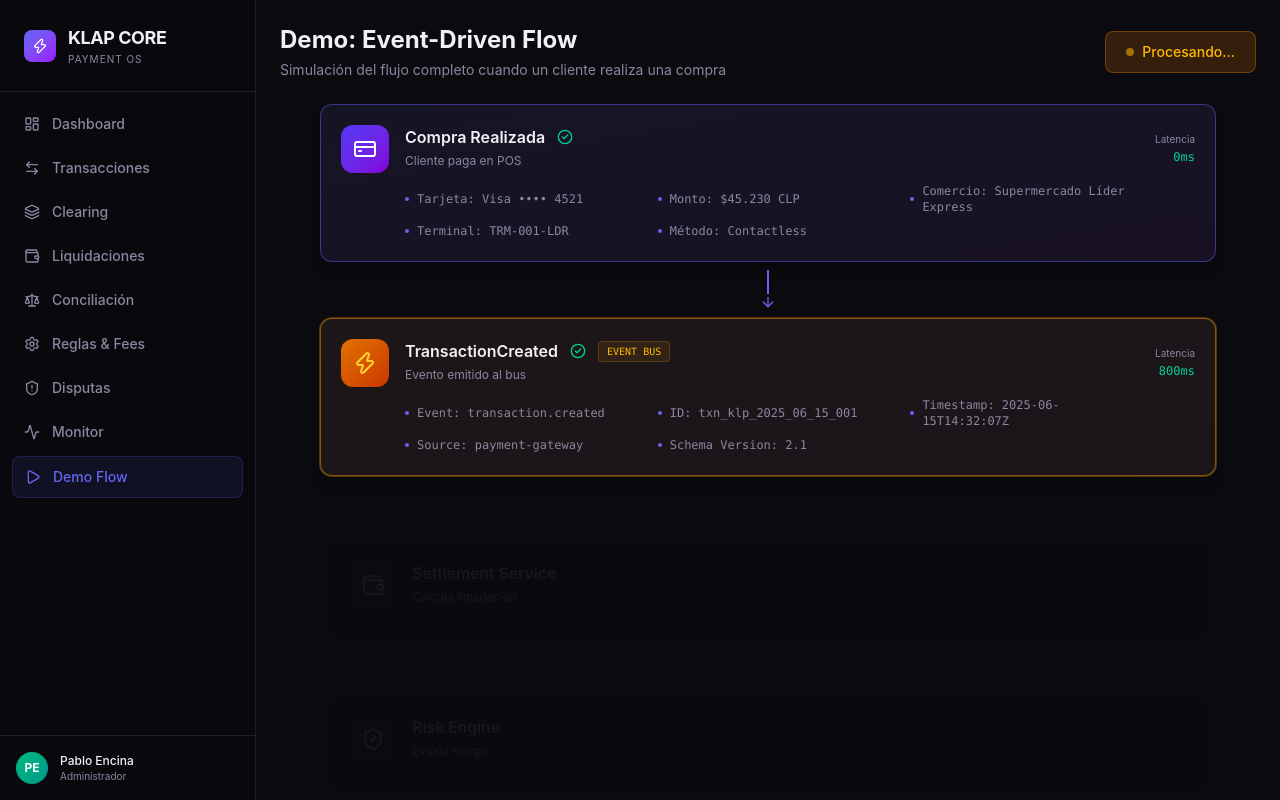
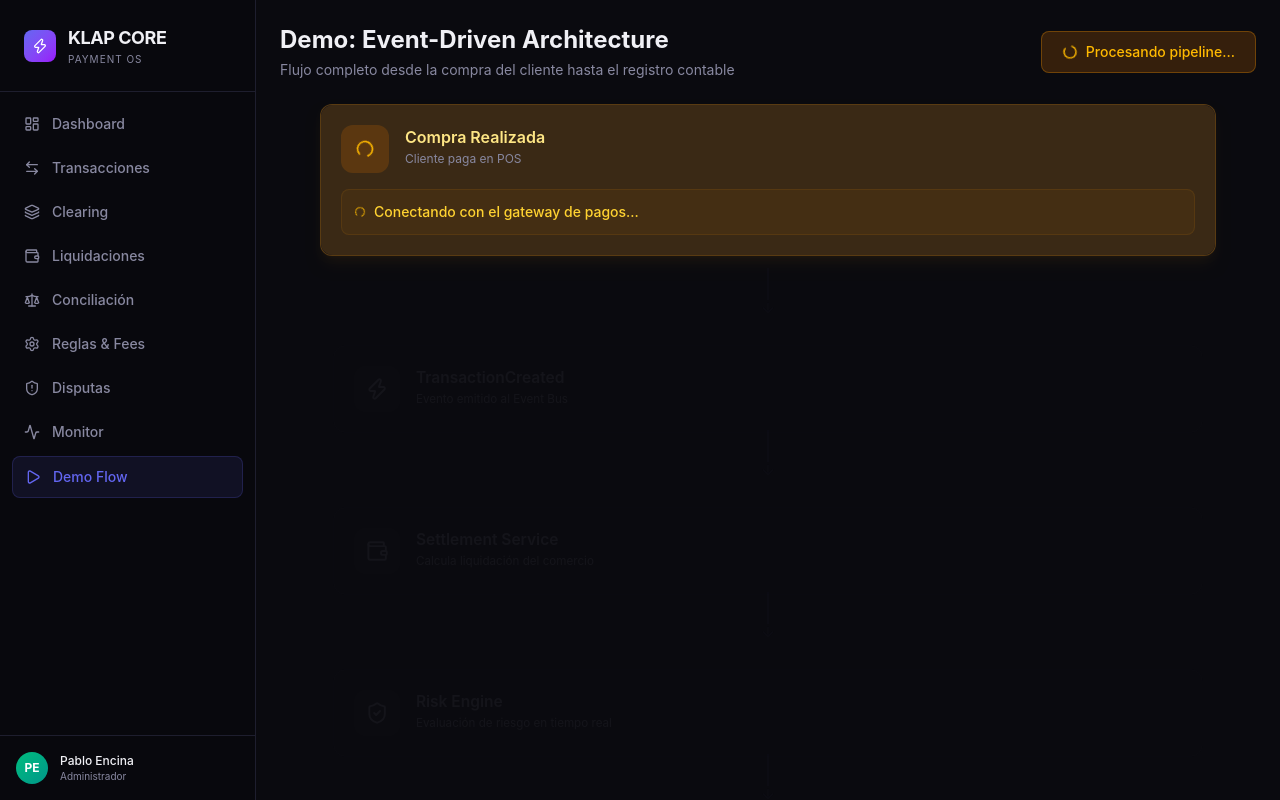
Before and after one commit to pdencina/ClearingOps, a Next.js app: page /demo in a window 1280 px wide. Both pictures are taken after a click on the button "Iniciar Demo". Shown: the top 800 px of the page. Built offline with nearby package versions, Linux system fonts and the light colour scheme.

Commit message:
Cambios 23

```diff
--- a/src/components/demo-flow-client.tsx
+++ b/src/components/demo-flow-client.tsx
@@ -17,6 +17,7 @@ import {
   CheckCircle2,
   ArrowDown,
   RotateCcw,
+  Loader2,
 } from 'lucide-react'
 
 interface EventStep {
@@ -27,8 +28,9 @@ interface EventStep {
   color: string
   bgColor: string
   borderColor: string
+  explanation: string
   details: string[]
-  delay: number
+  processingMessage: string
 }
 
 const EVENT_STEPS: EventStep[] = [
@@ -40,163 +42,201 @@ const EVENT_STEPS: EventStep[] = [
     color: 'text-white',
     bgColor: 'bg-gradient-to-br from-indigo-600 to-purple-700',
     borderColor: 'border-indigo-500/50',
+    explanation: 'Un cliente acerca su tarjeta Visa al terminal contactless del comercio. El POS envía la solicitud de autorización al gateway de KLAP. El emisor aprueba la transacción y retorna un código de autorización. KLAP registra la transacción y emite un evento al bus de mensajes.',
+    processingMessage: 'Conectando con el gateway de pagos...',
     details: [
       'Tarjeta: Visa •••• 4521',
       'Monto: $45.230 CLP',
       'Comercio: Supermercado Líder Express',
-      'Terminal: TRM-001-LDR',
-      'Método: Contactless',
+      'Terminal: TRM-001-LDR (Verifone P400)',
+      'Método: Contactless NFC',
+      'Auth Code: A00001',
     ],
-    delay: 0,
   },
   {
     id: 'event',
     label: 'TransactionCreated',
-    sublabel: 'Evento emitido al bus',
+    sublabel: 'Evento emitido al Event Bus',
     icon: Zap,
     color: 'text-amber-300',
     bgColor: 'bg-gradient-to-br from-amber-600 to-orange-700',
     borderColor: 'border-amber-500/50',
+    explanation: 'KLAP publica el evento "transaction.created" en el bus de mensajes. Este evento contiene toda la información de la transacción y es consumido por múltiples microservicios de forma asíncrona. Cada servicio suscrito recibe una copia independiente del evento para procesarlo según su responsabilidad.',
+    processingMessage: 'Publicando evento al message bus...',
     details: [
       'Event: transaction.created',
       'ID: txn_klp_2025_06_15_001',
-      'Timestamp: 2025-06-15T14:32:07Z',
+      'Timestamp: 2025-06-15T14:32:07.342Z',
       'Source: payment-gateway',
       'Schema Version: 2.1',
+      'Subscribers: 6 servicios',
     ],
-    delay: 800,
   },
   {
     id: 'settlement',
     label: 'Settlement Service',
-    sublabel: 'Calcula liquidación',
+    sublabel: 'Calcula liquidación del comercio',
     icon: Wallet,
     color: 'text-emerald-300',
     bgColor: 'bg-gradient-to-br from-emerald-600 to-teal-700',
     borderColor: 'border-emerald-500/50',
+    explanation: 'El servicio de liquidación recibe el evento y calcula cuánto se le pagará al comercio. Aplica la regla de comisión correspondiente (Visa Crédito = 2.2%), calcula el IVA sobre la comisión, suma retenciones fiscales si aplican, y determina el monto neto que recibirá el comercio en su próxima liquidación (T+1).',
+    processingMessage: 'Calculando comisiones y neto a liquidar...',
     details: [
       'Monto Bruto: $45.230',
-      'Comisión (2.2%): -$995',
-      'IVA Comisión: -$189',
-      'Neto a liquidar: $44.046',
-      'Fecha liquidación: T+1',
+      'Regla aplicada: Visa Crédito 2.2%',
+      'Comisión: -$995,06',
+      'IVA Comisión (19%): -$189,06',
+      'Retención: $0 (no aplica)',
+      'Neto a liquidar: $44.045,88',
+      'Fecha pago: 2025-06-16 (T+1)',
+      'Batch: settlement_batch_20250615',
     ],
-    delay: 600,
   },
   {
     id: 'risk',
     label: 'Risk Engine',
-    sublabel: 'Evalúa riesgo',
+    sublabel: 'Evaluación de riesgo en tiempo real',
     icon: ShieldCheck,
     color: 'text-blue-300',
     bgColor: 'bg-gradient-to-br from-blue-600 to-cyan-700',
     borderColor: 'border-blue-500/50',
+    explanation: 'El motor de riesgo analiza la transacción contra múltiples reglas y modelos. Verifica la velocidad de transacciones del tarjetahabiente, compara el monto contra su patrón habitual, valida la ubicación geográfica, y asigna un score de riesgo. Si el score supera el umbral, puede disparar alertas o bloqueos automáticos.',
+    processingMessage: 'Evaluando reglas de riesgo y velocity checks...',
     details: [
-      'Risk Score: 12/100 (Low)',
-      'Velocity Check: OK',
-      'Amount Check: Normal range',
-      'Merchant History: Trusted',
-      'Decision: APPROVE',
+      'Risk Score: 12/100 (Bajo)',
+      'Velocity: 2 txns en 24h → OK',
+      'Amount Pattern: Dentro de rango normal',
+      'Merchant Trust Level: Alto (3+ años)',
+      'Geographic: Santiago, CL → Match con historial',
+      'Card Status: Vigente, sin alertas',
+      'Decisión: ✅ APPROVE — Sin acción requerida',
     ],
-    delay: 400,
   },
   {
     id: 'fraud',
     label: 'Fraud Detection',
-    sublabel: 'Análisis antifraude',
+    sublabel: 'Análisis antifraude con ML',
     icon: ShieldAlert,
     color: 'text-rose-300',
     bgColor: 'bg-gradient-to-br from-rose-600 to-pink-700',
     borderColor: 'border-rose-500/50',
+    explanation: 'El sistema antifraude ejecuta un modelo de machine learning entrenado con millones de transacciones. Analiza patrones como la huella digital del dispositivo, la geolocalización, el comportamiento del tarjetahabiente, y compara contra patrones de fraude conocidos. Si detecta anomalías, puede marcar la transacción para revisión manual.',
+    processingMessage: 'Ejecutando modelo ML de detección de fraude...',
     details: [
-      'ML Model: v3.2.1',
-      'Pattern Match: None',
-      'Device Fingerprint: Verified',
-      'Geolocation: Santiago, CL ✓',
-      'Result: NO FRAUD DETECTED',
+      'Modelo: FraudNet v3.2.1 (accuracy 99.7%)',
+      'Device Fingerprint: fp_a8c3...verified',
+      'IP Geolocation: Santiago, CL (match)',
+      'Behavioral Pattern: Consistente',
+      'Known Fraud Patterns: 0 matches',
+      'Card-Not-Present Risk: N/A (presencial)',
+      'Resultado: ✅ NO FRAUD — Confianza 98.3%',
     ],
-    delay: 500,
   },
   {
     id: 'reporting',
     label: 'Reporting Service',
-    sublabel: 'Registra en analytics',
+    sublabel: 'Actualiza analytics y dashboards',
     icon: BarChart3,
     color: 'text-violet-300',
     bgColor: 'bg-gradient-to-br from-violet-600 to-purple-700',
     borderColor: 'border-violet-500/50',
+    explanation: 'El servicio de reporting agrega la transacción a las métricas en tiempo real. Actualiza el volumen diario, la distribución por marca y medio de pago, las estadísticas por comercio, y alimenta los dashboards operacionales. Esto permite que el equipo de operaciones vea la actividad en tiempo real.',
+    processingMessage: 'Actualizando métricas y dashboards en tiempo real...',
     details: [
-      'Dashboard: Updated',
-      'Daily Volume: +$45.230',
-      'Merchant Stats: Refreshed',
-      'Brand Split: Visa +1',
-      'Category: Retail/Supermarket',
+      'Volumen diario: +$45.230 → Total: $12.8M',
+      'Transacciones hoy: +1 → Total: 3.247',
+      'Visa split: 58.2% (+0.01%)',
+      'Merchant ranking: Líder #1 por volumen',
+      'Categoría: Retail → 42% del total',
+      'Tasa aprobación: 94.8% (estable)',
+      'Dashboard: ✅ Actualizado en real-time',
     ],
-    delay: 300,
   },
   {
     id: 'notification',
     label: 'Notification Service',
-    sublabel: 'Notifica al comercio',
+    sublabel: 'Notifica al comercio y stakeholders',
     icon: Bell,
     color: 'text-sky-300',
     bgColor: 'bg-gradient-to-br from-sky-600 to-blue-700',
     borderColor: 'border-sky-500/50',
+    explanation: 'El servicio de notificaciones informa al comercio que la transacción fue procesada exitosamente. Envía un webhook con el detalle al sistema del comercio, opcionalmente un SMS al dueño, y registra la entrega. Si el comercio tiene configurados alertas por monto, también evalúa si debe enviar una notificación especial.',
+    processingMessage: 'Enviando webhook y notificaciones al comercio...',
     details: [
-      'Channel: Webhook POST',
-      'URL: merchant.api/webhooks',
-      'Payload: transaction.completed',
-      'SMS: +56 9 8765 4321',
-      'Status: DELIVERED ✓',
+      'Webhook: POST https://api.lider.cl/klap/webhook',
+      'Payload: { event: "transaction.completed" }',
+      'Response: 200 OK (145ms)',
+      'SMS: No configurado para este monto',
+      'Email: Resumen diario programado 18:00',
+      'Push: App Comercio → Notificación enviada',
+      'Delivery Status: ✅ CONFIRMED',
     ],
-    delay: 350,
   },
   {
     id: 'accounting',
     label: 'Accounting Service',
-    sublabel: 'Registra contablemente',
+    sublabel: 'Registro contable y fiscal',
     icon: Calculator,
     color: 'text-orange-300',
     bgColor: 'bg-gradient-to-br from-orange-600 to-red-700',
     borderColor: 'border-orange-500/50',
+    explanation: 'El servicio contable registra la transacción en el libro mayor de KLAP. Crea los asientos contables correspondientes: débito a la cuenta por pagar del comercio, crédito al revenue por comisión, y el registro del IVA asociado. Esto mantiene la trazabilidad fiscal completa y permite la conciliación automática posterior.',
+    processingMessage: 'Registrando asientos contables y fiscales...',
     details: [
-      'Ledger Entry: #ACT-2025-84721',
-      'Debit: Cta Merchant Payable',
-      'Credit: Cta Revenue',
-      'Tax Record: IVA $189',
-      'Reconciliation: Pending T+1',
+      'Asiento: #ACT-2025-084721',
+      'Débito: Cuentas por Pagar Merchant → $44.046',
+      'Crédito: Revenue Comisiones → $995',
+      'Crédito: IVA Débito Fiscal → $189',
+      'Centro de costo: CC-ACQUIRING-001',
+      'Periodo fiscal: Junio 2025',
+      'Conciliación: Pendiente T+1 con banco',
+      'Estado: ✅ Registrado en ledger',
     ],
-    delay: 450,
   },
 ]
 
 export function DemoFlowClient() {
   const [activeSteps, setActiveSteps] = useState<string[]>([])
+  const [processingStep, setProcessingStep] = useState<string | null>(null)
   const [isRunning, setIsRunning] = useState(false)
   const [isComplete, setIsComplete] = useState(false)
 
   const runDemo = useCallback(() => {
     setActiveSteps([])
+    setProcessingStep(null)
     setIsRunning(true)
     setIsComplete(false)
 
     let totalDelay = 0
     EVENT_STEPS.forEach((step, index) => {
-      totalDelay += step.delay + 700
+      // Show "processing" state first
+      const processingDelay = totalDelay + 500
       setTimeout(() => {
+        setProcessingStep(step.id)
+      }, processingDelay)
+
+      // Then reveal the full step after a pause
+      const revealDelay = processingDelay + 2500
+      setTimeout(() => {
+        setProcessingStep(null)
         setActiveSteps(prev => [...prev, step.id])
+
         if (index === EVENT_STEPS.length - 1) {
           setTimeout(() => {
             setIsRunning(false)
             setIsComplete(true)
-          }, 500)
+          }, 1000)
         }
-      }, totalDelay)
+      }, revealDelay)
+
+      totalDelay = revealDelay + 800
     })
   }, [])
 
   const reset = useCallback(() => {
     setActiveSteps([])
+    setProcessingStep(null)
     setIsRunning(false)
     setIsComplete(false)
   }, [])
@@ -204,8 +244,8 @@ export function DemoFlowClient() {
   return (
     <div className="space-y-6 animate-fade-in">
       <PageHeader
-        title="Demo: Event-Driven Flow"
-        description="Simulación del flujo completo cuando un cliente realiza una compra"
+        title="Demo: Event-Driven Architecture"
+        description="Flujo completo desde la compra del cliente hasta el registro contable"
       >
         <div className="flex items-center gap-3">
           {!isRunning && !isComplete && (
@@ -219,8 +259,8 @@ export function DemoFlowClient() {
           )}
           {isRunning && (
             <div className="px-5 py-2.5 bg-amber-600/20 border border-amber-500/30 text-amber-400 text-sm font-medium rounded-lg flex items-center gap-2">
-              <div className="w-2 h-2 rounded-full bg-amber-400 animate-pulse" />
-              Procesando...
+              <Loader2 className="w-4 h-4 animate-spin" />
+              Procesando pipeline...
             </div>
           )}
           {isComplete && (
@@ -229,16 +269,18 @@ export function DemoFlowClient() {
               className="px-5 py-2.5 bg-card border border-border hover:border-accent text-foreground text-sm font-medium rounded-lg transition-all flex items-center gap-2"
             >
               <RotateCcw className="w-4 h-4" />
-              Reiniciar
+              Reiniciar Demo
             </button>
           )}
         </div>
       </PageHeader>
 
-      {/* Architecture Diagram */}
+      {/* Architecture Flow */}
       <div className="max-w-4xl mx-auto">
         {EVENT_STEPS.map((step, index) => {
           const isActive = activeSteps.includes(step.id)
+          const isProcessing = processingStep === step.id
+          const isVisible = isActive || isProcessing
           const Icon = step.icon
           const isEvent = step.id === 'event'
           const isListener = index > 1
@@ -247,21 +289,24 @@ export function DemoFlowClient() {
             <div key={step.id}>
               {/* Connector Arrow */}
               {index > 0 && (
-                <div className="flex justify-center py-2">
+                <div className="flex justify-center py-3">
                   <div className={cn(
-                    'flex flex-col items-center transition-all duration-500',
-                    isActive ? 'opacity-100' : 'opacity-20'
+                    'flex flex-col items-center transition-all duration-700',
+                    isVisible ? 'opacity-100' : 'opacity-15'
                   )}>
                     <div className={cn(
-                      'w-0.5 h-6 transition-all duration-500',
-                      isActive ? 'bg-accent' : 'bg-border'
+                      'w-0.5 h-8 transition-all duration-700',
+                      isVisible ? 'bg-gradient-to-b from-accent to-accent/40' : 'bg-border'
                     )} />
                     <ArrowDown className={cn(
-                      'w-4 h-4 transition-all duration-500',
-                      isActive ? 'text-accent' : 'text-border'
+                      'w-4 h-4 transition-all duration-700',
+                      isVisible ? 'text-accent' : 'text-border'
                     )} />
-                    {isListener && isActive && (
-                      <span className="text-[9px] text-accent font-mono mt-0.5">subscribes</span>
+                    {isListener && isVisible && (
+                      <span className="text-[10px] text-accent/70 font-mono mt-1 tracking-wide">subscribes to event</span>
+                    )}
+                    {isEvent && isVisible && (
+                      <span className="text-[10px] text-amber-400/70 font-mono mt-1 tracking-wide">emit → event bus</span>
                     )}
                   </div>
                 </div>
@@ -270,47 +315,54 @@ export function DemoFlowClient() {
               {/* Step Card */}
               <div className={cn(
                 'transition-all duration-700 transform',
-                isActive
+                isVisible
                   ? 'opacity-100 translate-y-0 scale-100'
-                  : 'opacity-10 translate-y-2 scale-[0.98]'
+                  : 'opacity-[0.08] translate-y-4 scale-[0.97]'
               )}>
                 <Card className={cn(
-                  'relative overflow-hidden transition-all duration-500',
-                  isActive && 'border-opacity-100 shadow-lg',
+                  'relative overflow-hidden transition-all duration-700',
                   isActive && step.borderColor,
-                  isEvent && isActive && 'ring-1 ring-amber-500/30'
+                  isActive && 'shadow-xl',
+                  isProcessing && 'border-amber-500/30 shadow-lg shadow-amber-500/5',
+                  isEvent && isActive && 'ring-1 ring-amber-500/30',
                 )}>
-                  {/* Glow effect when active */}
+                  {/* Background glow */}
                   {isActive && (
+                    <div className={cn('absolute inset-0 opacity-[0.03] rounded-xl', step.bgColor)} />
+                  )}
+                  {isProcessing && (
+                    <div className="absolute inset-0 opacity-[0.03] bg-amber-500 rounded-xl animate-pulse" />
+                  )}
+
+                  <div className="relative">
+                    {/* Header row */}
+                    <div className="flex items-start gap-4">
+                      {/* Icon */}
                       <div className={cn(
-                      'absolute inset-0 opacity-5 rounded-xl',
-                      step.bgColor
+                        'w-12 h-12 rounded-xl flex items-center justify-center flex-shrink-0 transition-all duration-700',
+                        isActive ? step.bgColor : isProcessing ? 'bg-amber-600/20' : 'bg-card-hover'
+                      )}>
+                        {isProcessing ? (
+                          <Loader2 className="w-5 h-5 text-amber-400 animate-spin" />
+                        ) : (
+                          <Icon className={cn(
+                            'w-6 h-6 transition-all duration-700',
+                            isActive ? step.color : 'text-muted'
                           )} />
                         )}
-
-                  <div className="relative flex items-start gap-4">
-                    {/* Icon */}
-                    <div className={cn(
-                      'w-12 h-12 rounded-xl flex items-center justify-center flex-shrink-0 transition-all duration-500',
-                      isActive ? step.bgColor : 'bg-card-hover'
-                    )}>
-                      <Icon className={cn(
-                        'w-6 h-6 transition-all duration-500',
-                        isActive ? step.color : 'text-muted'
-                      )} />
                       </div>
 
-                    {/* Content */}
+                      {/* Title and badges */}
                       <div className="flex-1 min-w-0">
-                      <div className="flex items-center gap-3 mb-1">
+                        <div className="flex items-center gap-3 flex-wrap">
                           <h3 className={cn(
                             'text-base font-semibold transition-colors',
-                          isActive ? 'text-foreground' : 'text-muted'
+                            isActive ? 'text-foreground' : isProcessing ? 'text-amber-200' : 'text-muted'
                           )}>
                             {step.label}
                           </h3>
                           {isActive && (
-                          <CheckCircle2 className="w-4 h-4 text-emerald-400 animate-fade-in" />
+                            <CheckCircle2 className="w-4 h-4 text-emerald-400" />
                           )}
                           {isEvent && isActive && (
                             <span className="px-2 py-0.5 bg-amber-500/10 border border-amber-500/20 rounded text-[10px] font-mono text-amber-400">
@@ -323,26 +375,42 @@ export function DemoFlowClient() {
                             </span>
                           )}
                         </div>
-                      <p className="text-xs text-muted mb-3">{step.sublabel}</p>
+                        <p className="text-xs text-muted mt-0.5">{step.sublabel}</p>
+                      </div>
+                    </div>
 
-                      {/* Details */}
+                    {/* Processing state */}
+                    {isProcessing && (
+                      <div className="mt-4 p-3 rounded-lg bg-amber-500/5 border border-amber-500/10 animate-fade-in">
+                        <div className="flex items-center gap-2">
+                          <Loader2 className="w-3 h-3 text-amber-400 animate-spin" />
+                          <span className="text-sm text-amber-300 font-medium">{step.processingMessage}</span>
+                        </div>
+                      </div>
+                    )}
+
+                    {/* Revealed content */}
                     {isActive && (
-                        <div className="grid grid-cols-1 sm:grid-cols-2 lg:grid-cols-3 gap-x-6 gap-y-1 animate-fade-in">
+                      <div className="mt-4 space-y-4 animate-fade-in">
+                        {/* Explanation */}
+                        <div className="p-4 rounded-lg bg-white/[0.02] border border-border">
+                          <p className="text-sm text-foreground/80 leading-relaxed">
+                            {step.explanation}
+                          </p>
+                        </div>
+
+                        {/* Details grid */}
+                        <div className="p-4 rounded-lg bg-card-hover/50">
+                          <p className="text-[10px] uppercase tracking-widest text-muted mb-3 font-medium">Detalle de procesamiento</p>
+                          <div className="grid grid-cols-1 sm:grid-cols-2 gap-x-8 gap-y-2">
                             {step.details.map((detail, i) => (
-                            <div key={i} className="flex items-center gap-2 py-0.5">
-                              <div className="w-1 h-1 rounded-full bg-accent flex-shrink-0" />
-                              <span className="text-xs text-muted font-mono">{detail}</span>
+                              <div key={i} className="flex items-start gap-2">
+                                <div className="w-1.5 h-1.5 rounded-full bg-accent/60 mt-1.5 flex-shrink-0" />
+                                <span className="text-xs text-muted font-mono leading-relaxed">{detail}</span>
                               </div>
                             ))}
                           </div>
-                      )}
                         </div>
-
-                    {/* Latency indicator */}
-                    {isActive && (
-                      <div className="text-right flex-shrink-0">
-                        <span className="text-[10px] text-muted">Latencia</span>
-                        <p className="text-xs font-mono text-emerald-400">{step.delay}ms</p>
                       </div>
                     )}
                   </div>
@@ -352,20 +420,34 @@ export function DemoFlowClient() {
           )
         })}
 
-        {/* Completion Message */}
+        {/* Completion */}
         {isComplete && (
-          <div className="mt-8 animate-fade-in">
-            <Card className="border-emerald-500/30 bg-emerald-500/5">
-              <div className="flex items-center gap-4">
-                <div className="w-12 h-12 rounded-xl bg-gradient-to-br from-emerald-600 to-teal-700 flex items-center justify-center">
+          <div className="mt-10 animate-fade-in">
+            <Card className="border-emerald-500/30 bg-emerald-500/[0.03]">
+              <div className="flex items-start gap-4">
+                <div className="w-12 h-12 rounded-xl bg-gradient-to-br from-emerald-600 to-teal-700 flex items-center justify-center flex-shrink-0">
                   <CheckCircle2 className="w-6 h-6 text-white" />
                 </div>
                 <div>
-                  <h3 className="text-base font-semibold text-emerald-400">Flujo Completado</h3>
-                  <p className="text-xs text-muted mt-0.5">
-                    Todos los servicios procesaron el evento TransactionCreated exitosamente.
-                    Tiempo total del pipeline: ~{EVENT_STEPS.reduce((sum, s) => sum + s.delay, 0) + EVENT_STEPS.length * 700}ms
+                  <h3 className="text-lg font-semibold text-emerald-400">Pipeline Completado</h3>
+                  <p className="text-sm text-muted mt-1 leading-relaxed">
+                    Los 6 microservicios procesaron el evento <code className="text-xs bg-card px-1.5 py-0.5 rounded font-mono text-amber-400">TransactionCreated</code> de forma independiente y asíncrona.
+                    Cada servicio tiene su propia responsabilidad y puede escalar de forma autónoma sin afectar al resto del pipeline.
                   </p>
+                  <div className="mt-4 grid grid-cols-2 sm:grid-cols-3 gap-3">
+                    <div className="p-2 rounded bg-card border border-border text-center">
+                      <p className="text-lg font-bold text-foreground">8</p>
+                      <p className="text-[10px] text-muted">Pasos ejecutados</p>
+                    </div>
+                    <div className="p-2 rounded bg-card border border-border text-center">
+                      <p className="text-lg font-bold text-foreground">6</p>
+                      <p className="text-[10px] text-muted">Servicios notificados</p>
+                    </div>
+                    <div className="p-2 rounded bg-card border border-border text-center">
+                      <p className="text-lg font-bold text-emerald-400">0</p>
+                      <p className="text-[10px] text-muted">Errores</p>
+                    </div>
+                  </div>
                 </div>
               </div>
             </Card>
```
Lines whose indentation alone changed are shown as unchanged.
